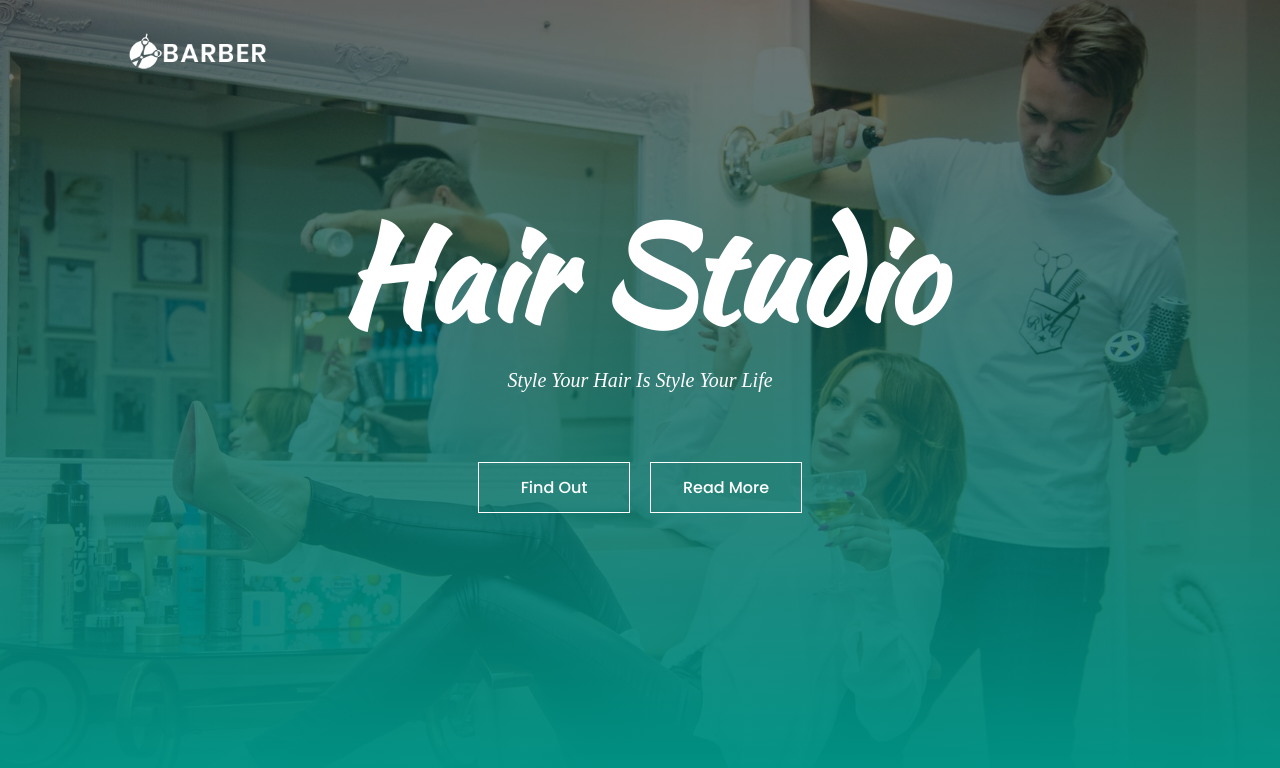
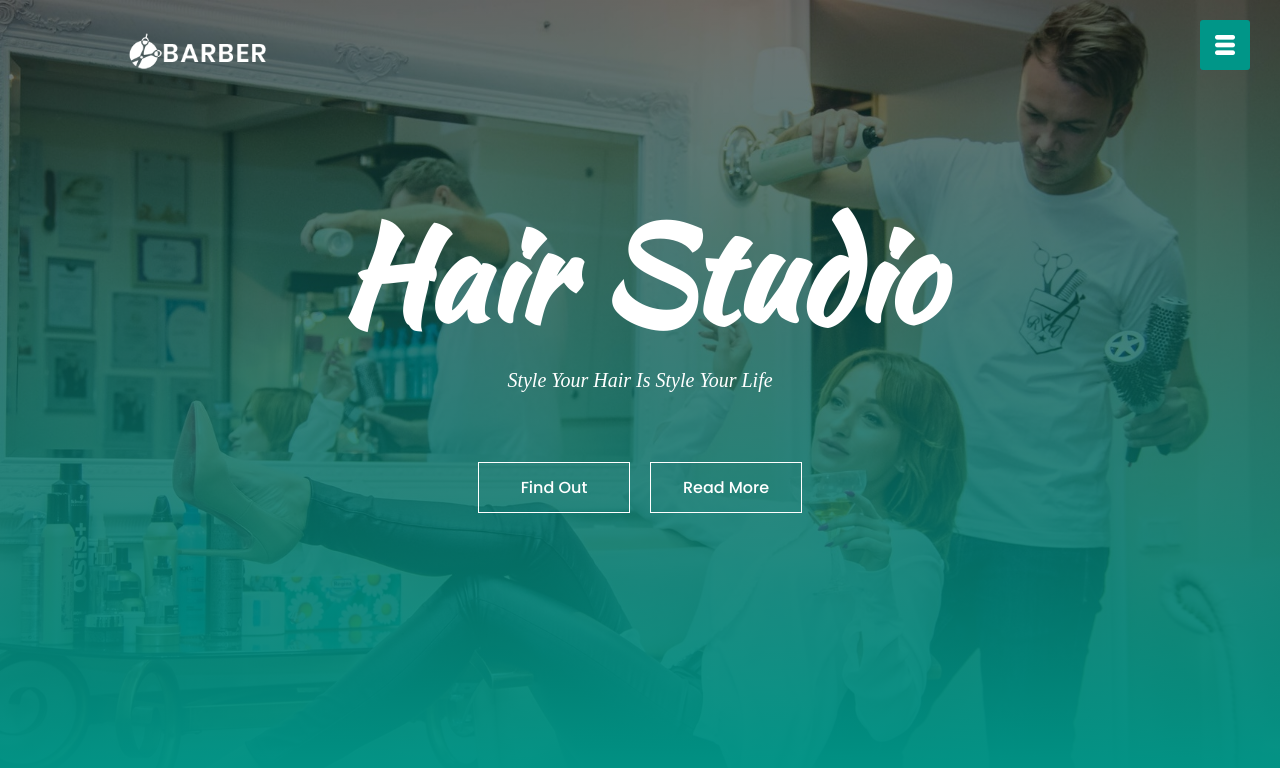
Before and after one commit to safeer-shaikh/HairStudio_LandingPage, a React (Create React App) app: page / in a window 1280 px wide. Shown: the top 768 px of the page. Built offline with nearby package versions, Linux system fonts and the light colour scheme.

Commit message:
Header Completed

```diff
--- a/src/Components/Header/Header.css
+++ b/src/Components/Header/Header.css
@@ -55,3 +55,48 @@
 .banner-btn a:hover span{
     width: 100%;
 }
+/* Slide Nav Start */
+
+#sideNav{
+    width: 250px;
+    height: 100vh;
+    position: fixed;
+    right: -250px;
+    top: 0;
+    background: #009688;
+    z-index: 2;
+    transition:  0.5s;
+}
+nav ul li {
+    list-style-type: none;
+    margin: 50px 20px;
+}
+nav ul li a{
+    text-decoration: none;
+    color: #ffffff;
+}
+#menuBtn{
+    width: 50px;
+    height: 50px;
+    background: #009688;
+    text-align: center;
+    position: fixed;
+    right: 30px;
+    top: 20px;
+    border-radius: 3px;
+    z-index: 3;
+    cursor: pointer;
+}
+#menuBtn img{
+    width: 20px;
+    margin-top: 15px;
+}
+@media screen and (max-width: 770px){
+    .banner-text h1{
+        font-size: 44px;
+    }
+    .banner-btn a{
+        display: block;
+        margin: 20px auto;
+    }
+}
--- a/src/Components/Header/Header.js
+++ b/src/Components/Header/Header.js
@@ -1,8 +1,10 @@
 import React from 'react'
 import Logo from '../../Assets/Images/logo.png'
 import './Header.css'
+import SideNav from './SideNav'
 export default function Header() {
     return (
+        <div>
             <section id='banner'>
                 <img src={Logo} alt='logo' className='logo' />
                 <div className='banner-text'>
@@ -13,7 +15,8 @@ export default function Header() {
                         <a href='#'><span></span>Read More</a>
                     </div>
                 </div>
-
             </section>
+            <SideNav />
+        </div>
     )
 }
--- /dev/null
+++ b/src/Components/Header/SideNav.js
@@ -0,0 +1,34 @@
+import React from 'react'
+import BarLogo from '../../Assets/Images/menu.png'
+// import CrossLogo from '../../Assets/Images/close.png'
+export default function SideNav() {
+
+    const openClose=()=>{
+        if(document.getElementById('sideNav').style.right == '-250px'){
+            document.getElementById('sideNav').style.right='0';
+            // document.getElementById('menu').src = {CrossLogo};
+        }else{
+            document.getElementById('sideNav').style.right = '-250px';
+            // document.getElementById('menu').src = {BarLogo};
+        }
+    }
+
+    return (
+        <>
+        <div id='sideNav'>
+            <nav>
+                <ul>
+                    <li><a href='#'>HOME</a></li>
+                    <li><a href='#'>FEATURES</a></li>
+                    <li><a href='#'>SERVICES</a></li>
+                    <li><a href='#'>TESTIMONIALS</a></li>
+                    <li><a href='#'>MEET US</a></li>
+                </ul>
+            </nav>
+        </div>
+        <div id='menuBtn' onClick={()=>openClose()}>
+            <img src={BarLogo} alt='Close Button' id='menu' />
+        </div>
+        </>
+    )
+}
```
Also changed, not shown: 1 other file (tests, documents, lock files or other folders). Lines whose indentation alone changed are shown as unchanged.
